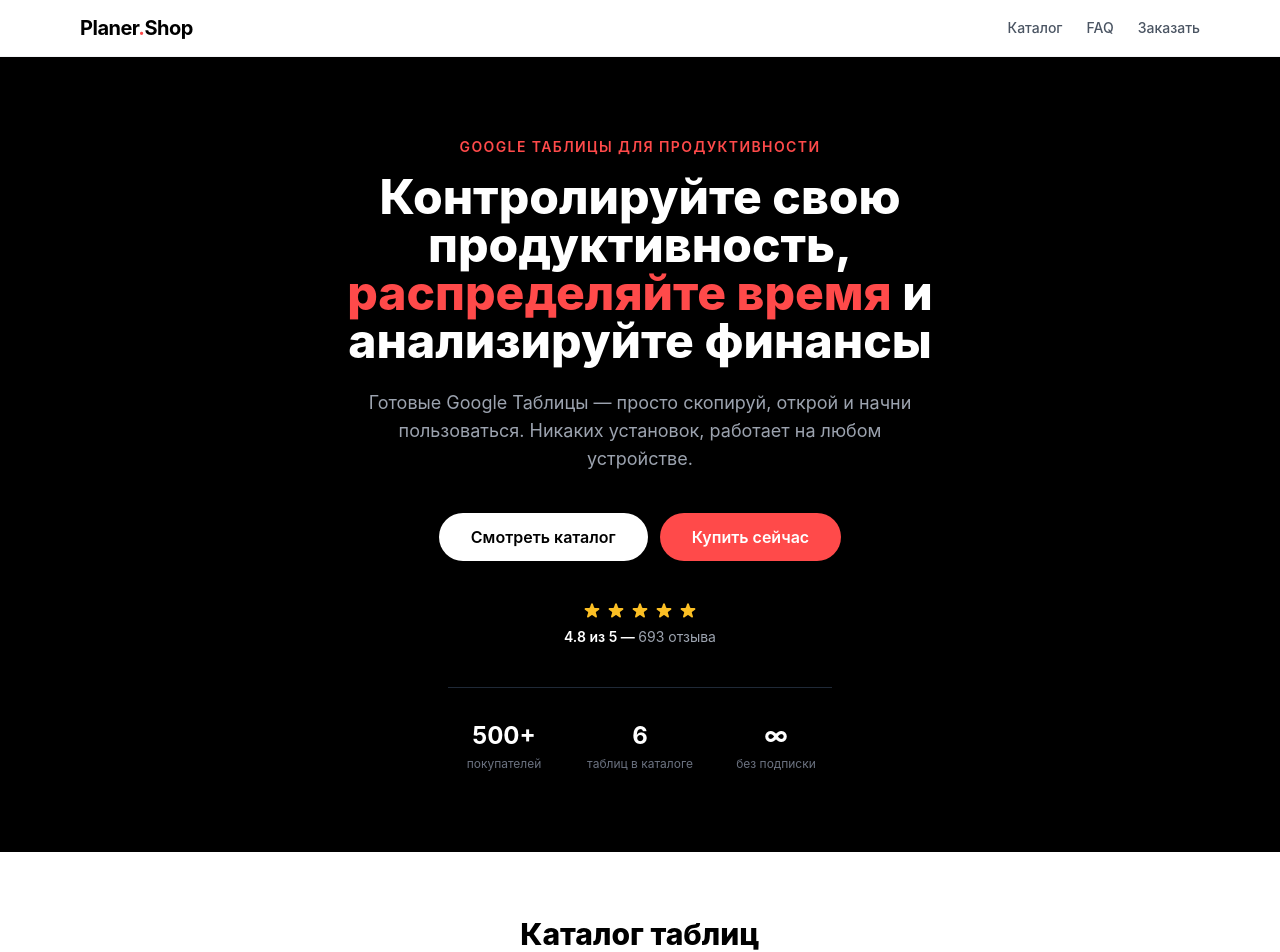
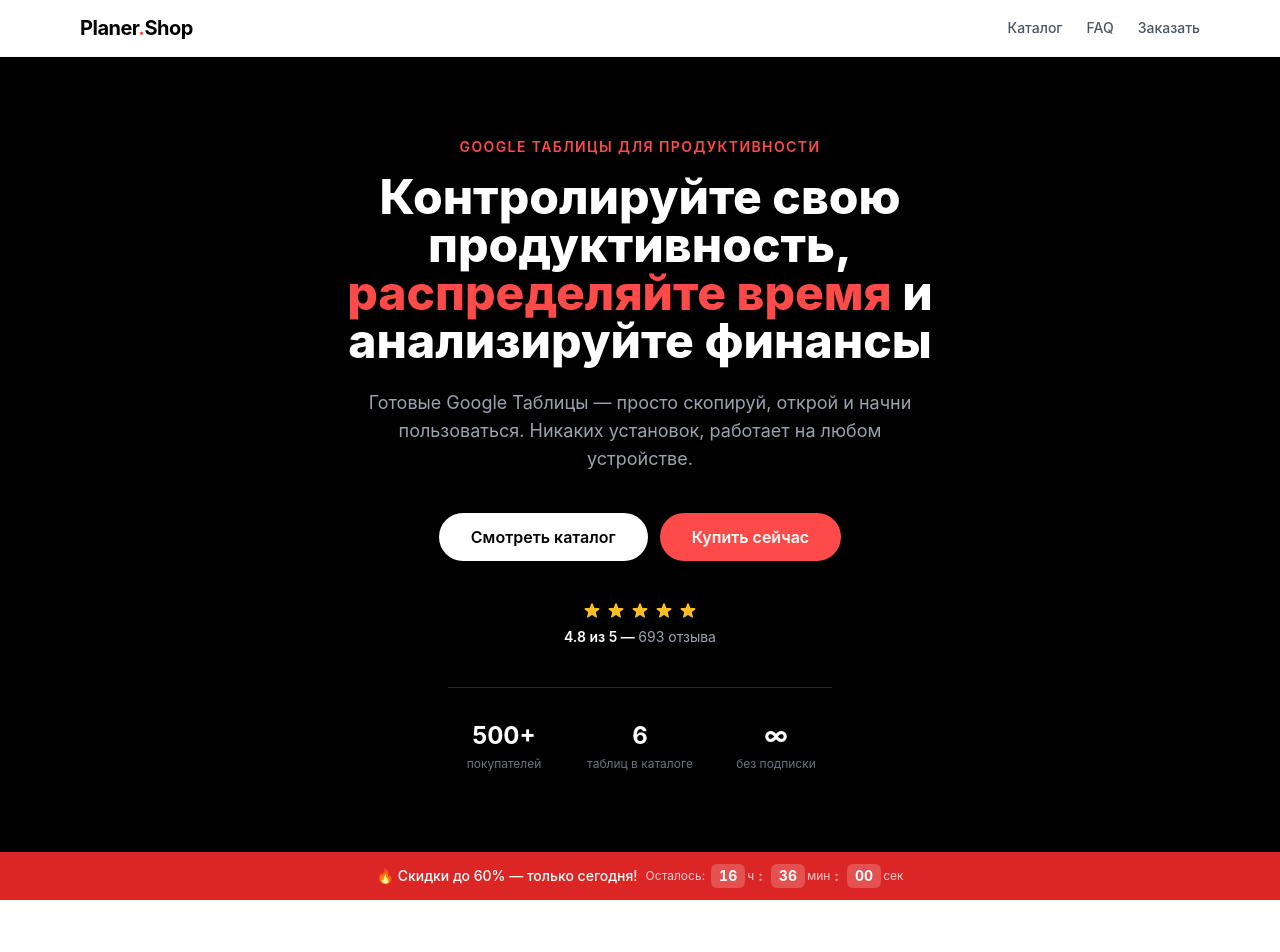
Before and after one commit to azhibayeev/planner, a Next.js app: page / in a window 1280 px wide. Shown: the top 952 px of the page. Built offline with nearby package versions, Linux system fonts and the light colour scheme; no server answers.

Commit message:
feat: add countdown timer banner above catalog

```diff
--- a/src/app/page.tsx
+++ b/src/app/page.tsx
@@ -1,5 +1,6 @@
 import Header from '@/components/Header'
 import Hero from '@/components/Hero'
+import CountdownTimer from '@/components/CountdownTimer'
 import ProductCatalog from '@/components/ProductCatalog'
 import Reviews from '@/components/Reviews'
 import FAQ from '@/components/FAQ'
@@ -10,6 +11,7 @@ export default function Home() {
     <main>
       <Header />
       <Hero />
+      <CountdownTimer />
       <ProductCatalog />
       <Reviews />
       <FAQ />
--- /dev/null
+++ b/src/components/CountdownTimer.tsx
@@ -0,0 +1,51 @@
+'use client'
+
+import { useEffect, useState } from 'react'
+
+function getTimeUntilMidnight() {
+  const now = new Date()
+  const midnight = new Date()
+  midnight.setHours(24, 0, 0, 0)
+  const diff = Math.max(0, midnight.getTime() - now.getTime())
+  const h = Math.floor(diff / 1000 / 60 / 60)
+  const m = Math.floor((diff / 1000 / 60) % 60)
+  const s = Math.floor((diff / 1000) % 60)
+  return { h, m, s }
+}
+
+function pad(n: number) {
+  return String(n).padStart(2, '0')
+}
+
+export default function CountdownTimer() {
+  const [time, setTime] = useState(getTimeUntilMidnight)
+
+  useEffect(() => {
+    const id = setInterval(() => setTime(getTimeUntilMidnight()), 1000)
+    return () => clearInterval(id)
+  }, [])
+
+  return (
+    <div className="bg-red-600 text-white py-3 px-4">
+      <div className="max-w-6xl mx-auto flex flex-col sm:flex-row items-center justify-center gap-2 text-center">
+        <span className="text-sm font-medium">🔥 Скидки до 60% — только сегодня!</span>
+        <div className="flex items-center gap-1.5">
+          <span className="text-xs text-red-200">Осталось:</span>
+          {[
+            { val: time.h, label: 'ч' },
+            { val: time.m, label: 'мин' },
+            { val: time.s, label: 'сек' },
+          ].map(({ val, label }, i) => (
+            <span key={i} className="flex items-center gap-0.5">
+              <span className="bg-white/20 text-white font-bold text-sm px-2 py-0.5 rounded-md min-w-[32px] text-center tabular-nums">
+                {pad(val)}
+              </span>
+              <span className="text-red-200 text-xs">{label}</span>
+              {i < 2 && <span className="text-red-300 font-bold text-sm mx-0.5">:</span>}
+            </span>
+          ))}
+        </div>
+      </div>
+    </div>
+  )
+}
```
